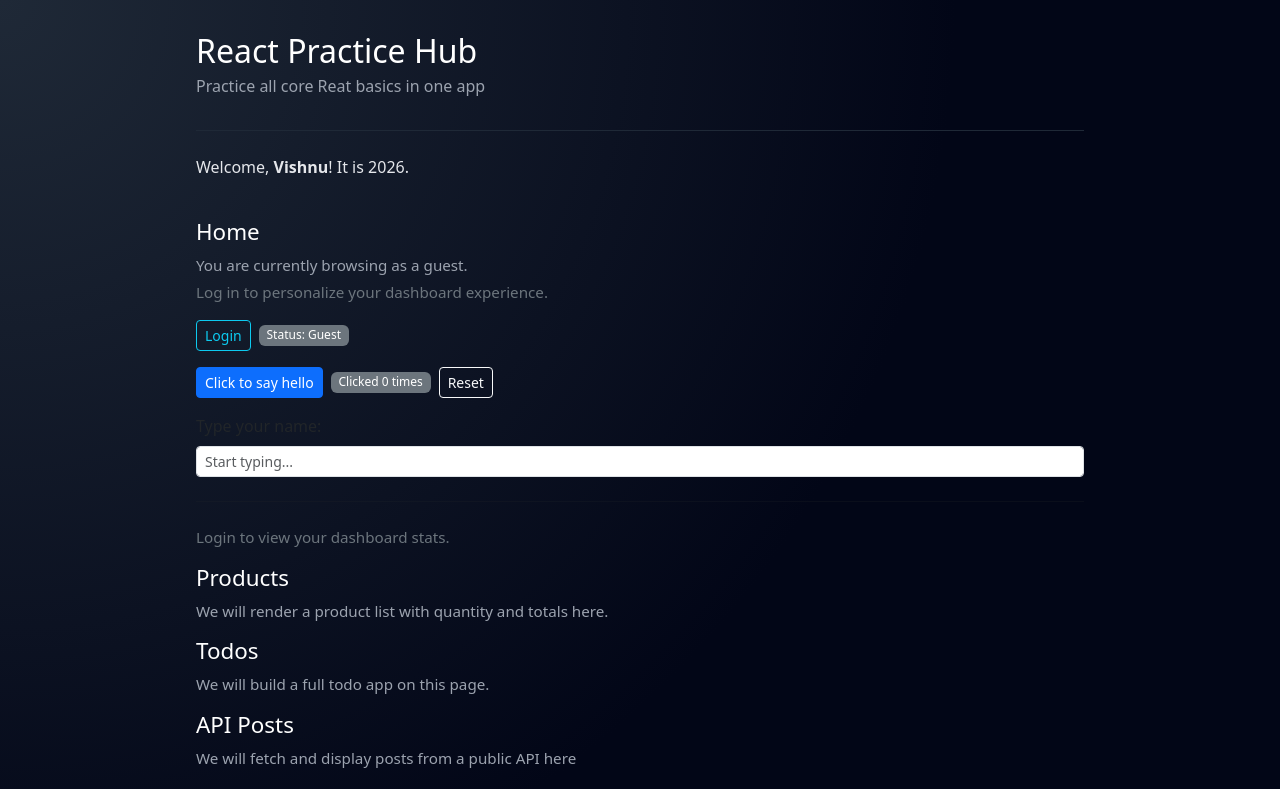
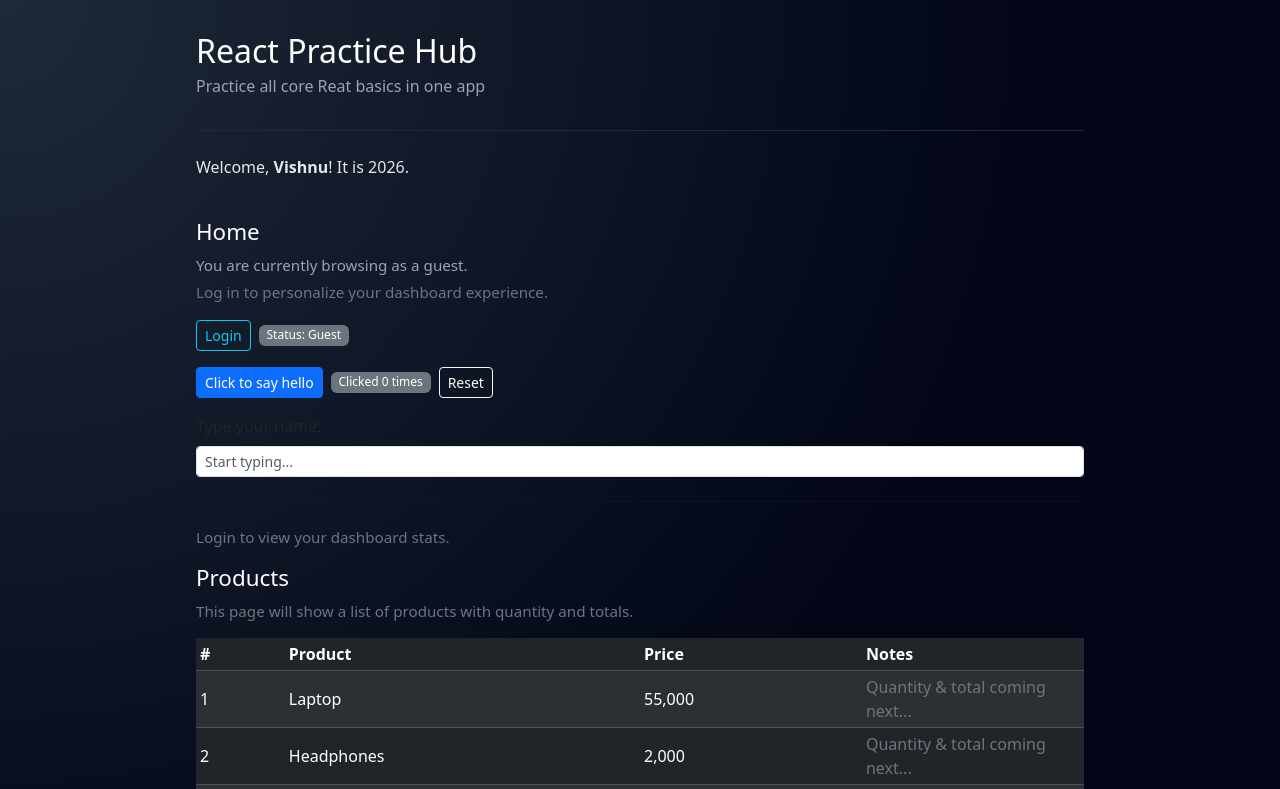
Before and after one commit to vishnuwebz/vite-react-practice-hub, a React (Vite) app: page / in a window 1280 px wide. Shown: the top 789 px of the page. Built offline with nearby package versions, Linux system fonts and the light colour scheme.

Commit message:
feat: render product list table using map and keys

```diff
--- a/src/components/ProductsPage.jsx
+++ b/src/components/ProductsPage.jsx
@@ -1,8 +1,43 @@
+import { useState } from "react";
+
+const initialProducts = [
+    { id: 1, name: "Laptop", price: 55000 },
+    { id: 2, name: "Headphones", price: 2000 },
+    { id : 3,name : "Keyboard", price: 1500 },
+];
+
+
+
 function ProductsPage() {
+    const [products] = useState(initialProducts);
     return (
         <section  className="page page-products">
             <h2 className="h4 mb-2">Products</h2>
-            <p>We will render a product list with quantity and totals here.</p>
+            <p className="text-secondary">This page will show a list of products with quantity and totals.</p>
+
+            <div className="table-responsive">
+                <table className="table table-dark table-striped table-sm align-middle">
+                    <thead>
+                        <tr>
+                            <th style={{ width: "10%" }} >#</th>
+                            <th style={{ width: "40%" }} >Product</th>
+                            <th style={{ width: "25%" }} >Price</th>
+                            <th style={{ width: "25%" }} >Notes</th>
+                        </tr>
+                    </thead>
+                    <tbody>
+                       {products.map((product, index) => (
+                            <tr key={product.id}>
+                                <td>{index + 1}</td>
+                                <td>{product.name}</td>
+                                <td>{product.price.toLocaleString("en-IN")}</td>
+                                <td className="text-secondary">Quantity & total coming next...</td>
+                            </tr>
+                       ))}
+                    </tbody>
+
+                </table>
+            </div>
         </section>
     );
 }
```
